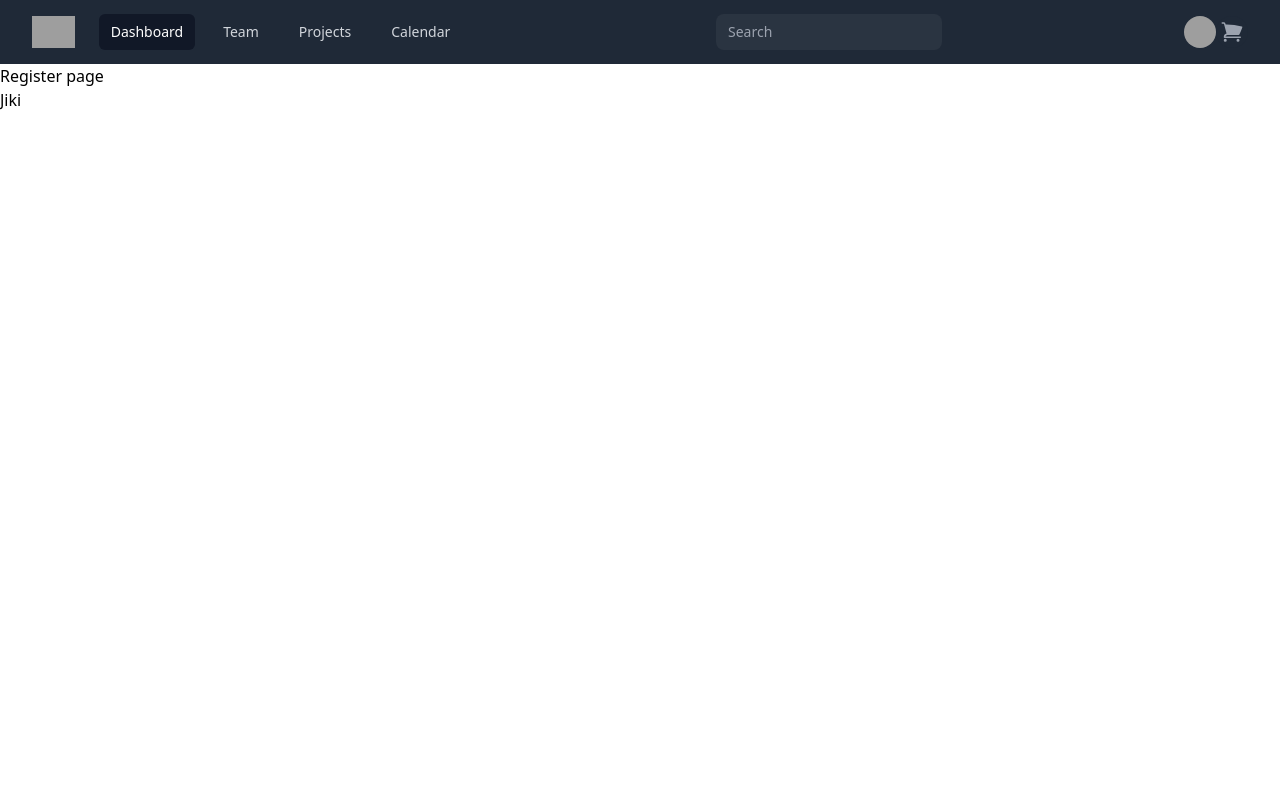
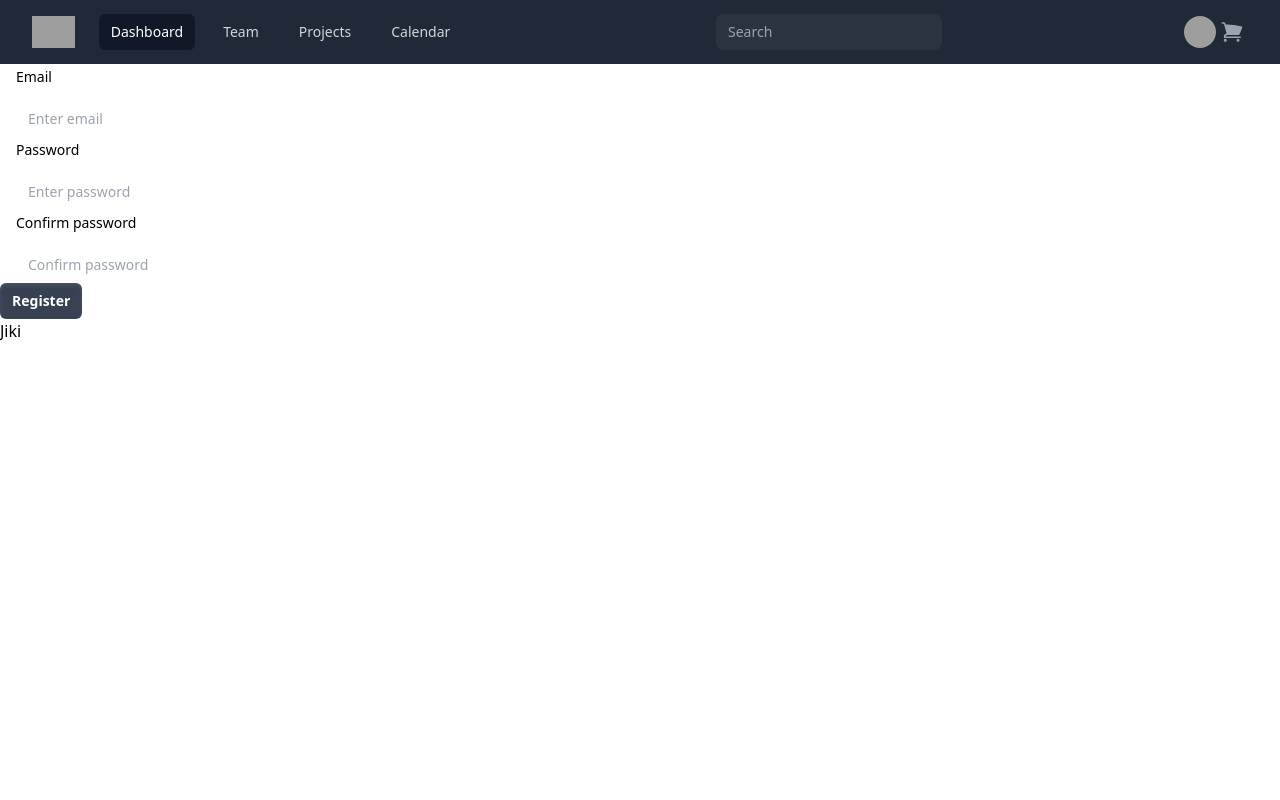
Before and after one commit to wand3/KASUWA, a React (Vite) app in the folder kasuwa-gaba/: page /RegisterPage in a window 1280 px wide. Shown: the top 800 px of the page. Built offline with nearby package versions, Linux system fonts and the light colour scheme; grey boxes are pictures that could not be loaded.

Commit message:
Register page form and error check

```diff
--- a/kasuwa-gaba/src/pages/LoginPage.tsx
+++ b/kasuwa-gaba/src/pages/LoginPage.tsx
@@ -4,9 +4,9 @@ import { Button } from "@headlessui/react";
 import React, { useRef, useState } from "react";
 
 type FormErrorType = {
-    email: string;
+    email?: string;
     password?: string;
-
+    confirmPassword?: boolean;
 }
 
 const LoginPage = () => {
@@ -21,10 +21,7 @@ const LoginPage = () => {
         const password = passwordField.current ? passwordField.current.value : '';
 
         console.log(`${email}, ${password}`)
-        const errors: FormErrorType = {
-            email: "",
-            password: ""
-        };
+        const errors: FormErrorType = {};
         if (!email) {
             errors.email = 'email must not be empty'
         }
--- a/kasuwa-gaba/src/pages/RegisterPage.tsx
+++ b/kasuwa-gaba/src/pages/RegisterPage.tsx
@@ -1,14 +1,82 @@
 import Jiki from "../components/Jiki";
 import { InputField } from "../components/Auth/FormInput";
+import React, { useRef, useState } from "react";
+import { Button } from "@headlessui/react";
+
+type FormErrorType = {
+    email?: string;
+    password?: string;
+    confirm?: string;
+}
+
+const RegisterPage = () => {
+    const [ formerrors, setFormerrors] = useState<FormErrorType>({})
+
+    const emailField = useRef<HTMLInputElement>(null)
+    const passwordField = useRef<HTMLInputElement>(null)
+    const confirmField = useRef<HTMLInputElement>(null)
+
+    const onSubmit = (ev: React.FormEvent) => {
+        ev.preventDefault();
+        const email = emailField.current ? emailField.current.value : ''
+        const password = passwordField.current ? passwordField.current.value : ''
+        const confirm = confirmField.current ? confirmField.current.value : ''
 
 
-const RegisterPage = () => {
+
+        const errors: FormErrorType = {}
+        if (!email) {
+            errors.email = 'email must not be empty'
+        }
+        if (!password) {
+            errors.password = 'password must not be empty'
+        }
+        if (!confirm) {
+            errors.confirm = 'confirm must not be empty'
+        }
+
+        setFormerrors(errors);
+    }
+
 
     return (
         <>
             <Jiki nav>
-                <InputField></InputField>
-                <p>Register page</p>
+                <form onSubmit={onSubmit}>
+                    <InputField
+                        name='email'
+                        label="Email"
+                        type="email"
+                        placeholder="Enter email"
+                        error={formerrors.email}
+                        Fieldref={emailField}
+                    />
+
+                    <InputField
+                        name='password'
+                        label="Password"
+                        type="password"
+                        placeholder="Enter password"
+                        error={formerrors.password}
+                        Fieldref={passwordField}
+                    />
+
+                    <InputField
+                        name='confirm'
+                        label="Confirm password"
+                        type="password"
+                        placeholder="Confirm password"
+                        error={formerrors.confirm}
+                        Fieldref={confirmField}
+                    />
+
+                    <Button className="inline-flex items-center gap-2 rounded-md bg-gray-700 py-1.5 px-3 text-sm/6 font-semibold text-white shadow-inner shadow-white/10 focus:outline-none data-[hover]:bg-gray-600 data-[open]:bg-gray-700 data-[focus]:outline-1 data-[focus]:outline-white"
+                    type="submit">
+                    Register
+                    </Button>
+
+                </form>
+
             </Jiki>
 
         </>
```
